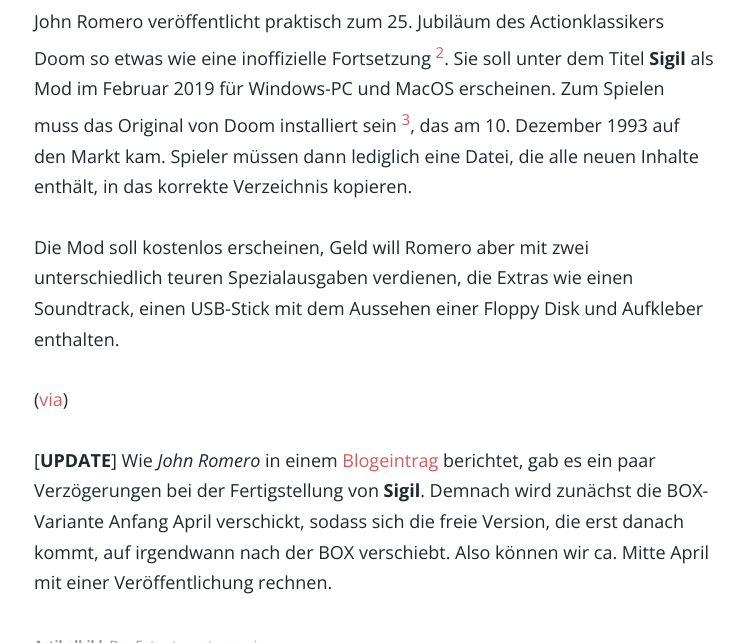
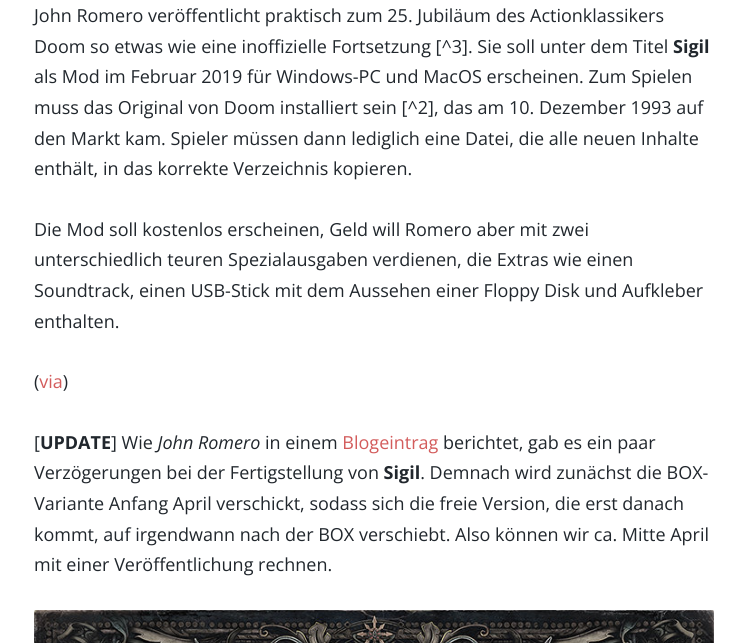
Before and after one commit to thafaker/apfelhammer.de, a Jekyll site: the page built from _posts/2018-12-11-DOOM-Reloaded.markdown, in a window 1280 px wide and 900 px high, scrolled down 1443 px, cut to the strip 257-900 px from the top of the window. Shown: the whole strip, without its empty margins (266-1011 px from the left). Built offline with Jekyll 4.4.1, drawn with Linux system fonts in a browser that asks for light colours; comment, search, counter and statistics services are not loaded; some of the changed text lies outside the part shown.

Commit message:
Update from Forestry.io thafaker@gmx.net created content/images/sigil.jpg thafaker@gmx.net updated _posts/2018-12-11-DOOM-Reloaded.markdown

```diff
--- a/_posts/2018-12-11-DOOM-Reloaded.markdown
+++ b/_posts/2018-12-11-DOOM-Reloaded.markdown
@@ -13,31 +13,31 @@
 - sigil
 
 ---
-Ich berichte in meinem Weblog ja des öfteren darüber, dass ich einen uralten **1996er Pentium 166 MHz** neu zum Leben erweckt habe, mit Spielen versehen - und als Versuchsobjekt benutze. Und mir das riesige Freude bereitet. Zum einen natürlich, mein altes DOS-Wissen aufzufrischen, die <code>Autoexec.bat</code> sowie <code>Config.sys</code> zu optimieren, Speicher frei zu schaufeln, alte Spiele mit dem Soundblaster abzuspielen und ja… ***vintage computing as it's best*** zu leben. <!--more-->
+Ich berichte in meinem Weblog ja des öfteren darüber, dass ich einen uralten **1996er Pentium 166 MHz** neu zum Leben erweckt habe, mit Spielen versehen - und als Versuchsobjekt benutze. Und mir das riesige Freude bereitet. Zum einen natürlich, mein altes DOS-Wissen aufzufrischen, die <code>Autoexec.bat</code> sowie <code>Config.sys</code> zu optimieren, Speicher frei zu schaufeln, alte Spiele mit dem Soundblaster abzuspielen und ja… **_vintage computing as it's best_** zu leben. <!--more-->
 
-Aber warum führe ich an dieser Stelle so unendlich lange dazu aus? Als Einleitung? Nun ja… weil es eigentlich genau darum geht. Nämlich um *Vintage-Gaming*. Denn kein geringerer als **John Romero setzt Doom fort**. Das muss sich erst mal setzen. Was für eine Aussage! Es geht dabei sogar um das Ur-Doom, bei dem *John Romero*, genau so wie auch *John Carmack* einer der zentralen Entwickler war - und hier vorallem für das Leveldesign zuständig. [^1] ID-Software war im Auftrag von *Apogee* vorher sogar für das nicht minder berühmte **Commander Keen** zuständig, was auf meinem Vintage PC ebenfalls für große Freude sorgt. Aber zurück zum Thema:
+Aber warum führe ich an dieser Stelle so unendlich lange dazu aus? Als Einleitung? Nun ja… weil es eigentlich genau darum geht. Nämlich um _Vintage-Gaming_. Denn kein geringerer als **John Romero setzt Doom fort**. Das muss sich erst mal setzen. Was für eine Aussage! Es geht dabei sogar um das Ur-Doom, bei dem _John Romero_, genau so wie auch _John Carmack_ einer der zentralen Entwickler war - und hier vorallem für das Leveldesign zuständig. \[^1\] ID-Software war im Auftrag von _Apogee_ vorher sogar für das nicht minder berühmte **Commander Keen** zuständig, was auf meinem Vintage PC ebenfalls für große Freude sorgt. Aber zurück zum Thema:
 
 ![Doom 2 Vintage PC](/assets/2018/doom-vintage1.jpg)
 <small>Doom 2 auf meinem uralten Vintage PC, 166 Mhz</small>
 
-John Romero veröffentlicht praktisch zum 25. Jubiläum des Actionklassikers Doom so etwas wie eine inoffizielle Fortsetzung [^3]. Sie soll unter dem Titel **Sigil** als Mod im Februar 2019 für Windows-PC und MacOS erscheinen. Zum Spielen muss das Original von Doom installiert sein [^2], das am 10. Dezember 1993 auf den Markt kam. Spieler müssen dann lediglich eine Datei, die alle neuen Inhalte enthält, in das korrekte Verzeichnis kopieren.
+John Romero veröffentlicht praktisch zum 25. Jubiläum des Actionklassikers Doom so etwas wie eine inoffizielle Fortsetzung \[^3\]. Sie soll unter dem Titel **Sigil** als Mod im Februar 2019 für Windows-PC und MacOS erscheinen. Zum Spielen muss das Original von Doom installiert sein \[^2\], das am 10. Dezember 1993 auf den Markt kam. Spieler müssen dann lediglich eine Datei, die alle neuen Inhalte enthält, in das korrekte Verzeichnis kopieren.
 
 Die Mod soll kostenlos erscheinen, Geld will Romero aber mit zwei unterschiedlich teuren Spezialausgaben verdienen, die Extras wie einen Soundtrack, einen USB-Stick mit dem Aussehen einer Floppy Disk und Aufkleber enthalten.
 
 ([via](https://www.golem.de/news/sigil-john-romero-setzt-doom-fort-1812-138179.html))
 
-[**UPDATE**] Wie *John Romero* in einem [Blogeintrag ](https://rome.ro/news/2019/2/16/sigil-update) berichtet, gab es ein paar Verzögerungen bei der Fertigstellung von **Sigil**. Demnach wird zunächst die BOX-Variante Anfang April verschickt, sodass sich die freie Version, die erst danach kommt, auf irgendwann nach der BOX verschiebt. Also können wir ca. Mitte April mit einer Veröffentlichung rechnen.
+\[**UPDATE**\] Wie _John Romero_ in einem [Blogeintrag ](https://rome.ro/news/2019/2/16/sigil-update) berichtet, gab es ein paar Verzögerungen bei der Fertigstellung von **Sigil**. Demnach wird zunächst die BOX-Variante Anfang April verschickt, sodass sich die freie Version, die erst danach kommt, auf irgendwann nach der BOX verschiebt. Also können wir ca. Mitte April mit einer Veröffentlichung rechnen.
 
-
+![](/content/images/sigil.jpg)
 
 <small>
 **Artikelbild**: Das Foto stammt von mir.
 </small>
 
----
+***
 
 **Fußnoten**:
 
-[^1]: Alles begann in den Büros von Softdisk, in denen John Carmack Ende September 1990 sein erster Durchbruch gelang: er hatte es geschafft, eine weich-scrollende Jump-’n’-run-Engine für den PC zu schreiben.
-[^2]: Wie in meinem Foto ersichtlich, allerdings besitze ich nur Doom 2, ich weiß nicht ob dafür das Original von Doom 1 von Nöten ist. BTW habe ich scheinbar *noch* *nie* Doom 1 gespielt.
-[^3]: Darüber schreibt er in [seinem Blog](https://www.romerogames.ie/sigil/), indem er ein Interview mit sich selber geführt hat.
+\[^1\]: Alles begann in den Büros von Softdisk, in denen John Carmack Ende September 1990 sein erster Durchbruch gelang: er hatte es geschafft, eine weich-scrollende Jump-’n’-run-Engine für den PC zu schreiben.
+\[^2\]: Wie in meinem Foto ersichtlich, allerdings besitze ich nur Doom 2, ich weiß nicht ob dafür das Original von Doom 1 von Nöten ist. BTW habe ich scheinbar _noch_ _nie_ Doom 1 gespielt.
+\[^3\]: Darüber schreibt er in [seinem Blog](https://www.romerogames.ie/sigil/), indem er ein Interview mit sich selber geführt hat.
```
Also changed, not shown: content/images/sigil.jpg (added).
